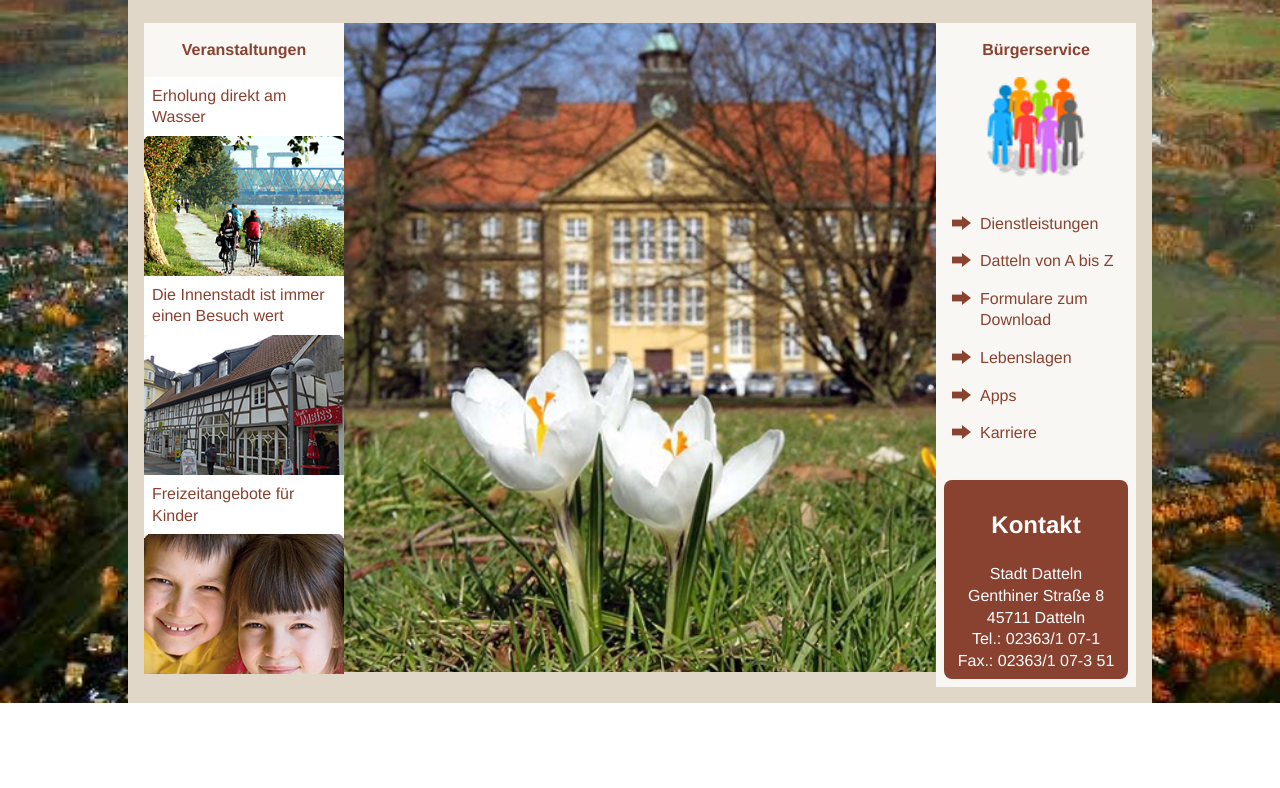
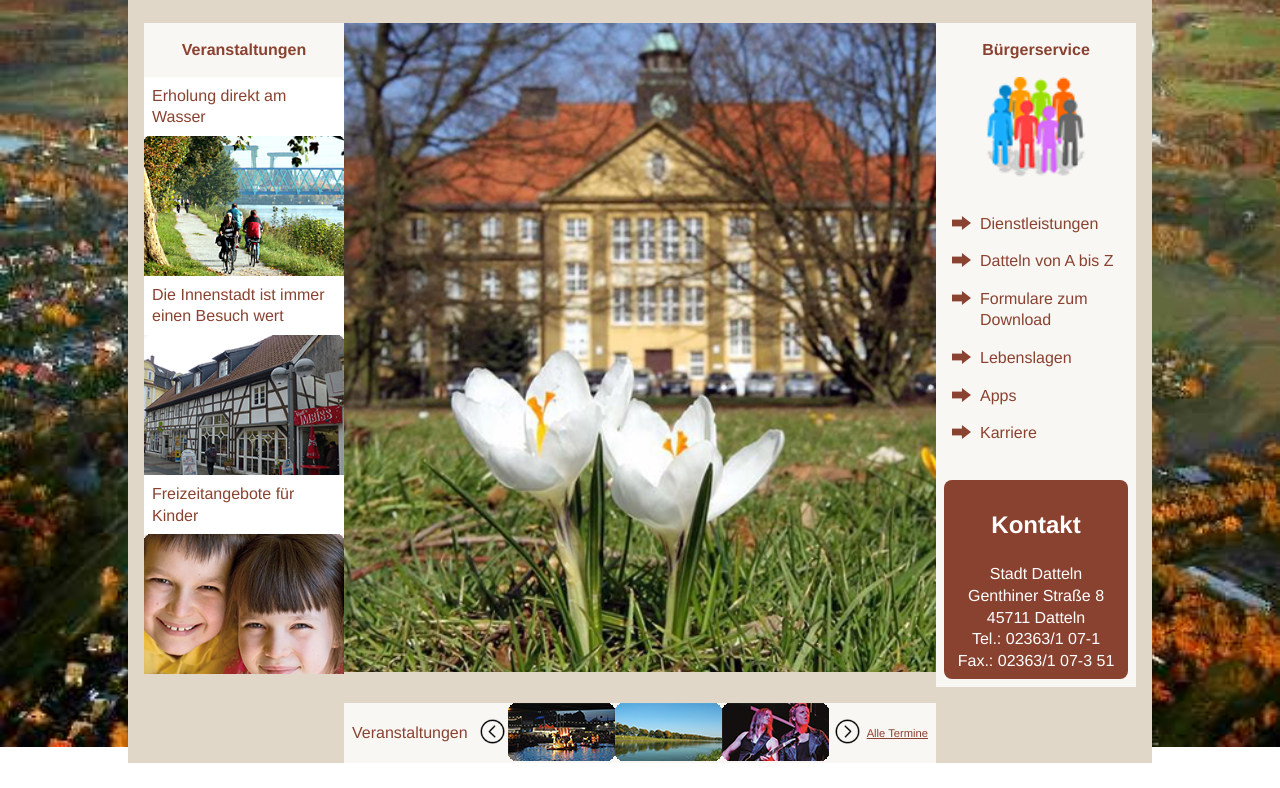
Before and after one commit to Boldor/testfork, a plain HTML site: page index.html in a window 1280 px wide. Shown: the part 105-893 px from the top of the page. Before the commit the page ends 808 px from the top, so only its background shows below. Drawn offline with Linux system fonts and the light colour scheme.

Commit message:
add footer

```diff
--- a/index.html
+++ b/index.html
@@ -59,6 +59,13 @@
                 Fax.: 02363/1 07-3 51
             </section>
         </aside>
+        <footer>
+            <span class="footer-title">Veranstaltungen</span>
+            <i class="circle-arrow"></i>
+            <img src="assets/veranstaltungen.png" />
+            <i class="circle-arrow"></i>
+            <span class="footer-link">Alle Termine</span>
+        </footer>
     </main>
     <script src="scripts.js"></script>
 </body>
--- a/styles.css
+++ b/styles.css
@@ -93,6 +93,53 @@ aside {
         list-style: none;
         padding-left: 1.75rem;
         margin: 1rem 0;
+    }
+
+footer {
+    height: 3.75rem;
+    background: #f9f7f4;
+    width: calc(100% - 400px);
+    display: block;
+    clear: both;
+    margin: 0 auto;
+    position: relative;
+    top: 1rem;
+}
+
+    .footer-title {
+        line-height: 3.75rem;
+        display: block;
+        float: left;
+        margin: 0 2.5rem 0 .5rem;
+        color: #8a4230;
+    }
+
+    .footer-link {
+        line-height: 3.75rem;
+        display: block;
+        float: right;
+        margin: 0 .5rem 0 0;
+        color: #8a4230;
+        text-decoration: underline;
+        font-size: .7rem;
+    }
+
+    i.circle-arrow {
+        width: 25px;
+        height: 25px;
+        display: block;
+        position: absolute;
+        left: calc(50% - 160px);
+        top: 1rem;
+        background-image: url("assets/circled-arrow.png");
+        background-repeat: no-repeat;
+        background-size: contain;
+    }
+
+    i.circle-arrow:nth-of-type(2) {
+        transform: rotate(180deg);
+        left: initial;
+        right: calc(50% - 220px);
     }
 
 h1 {
```
Also changed, not shown: assets/circled-arrow.png (added).
